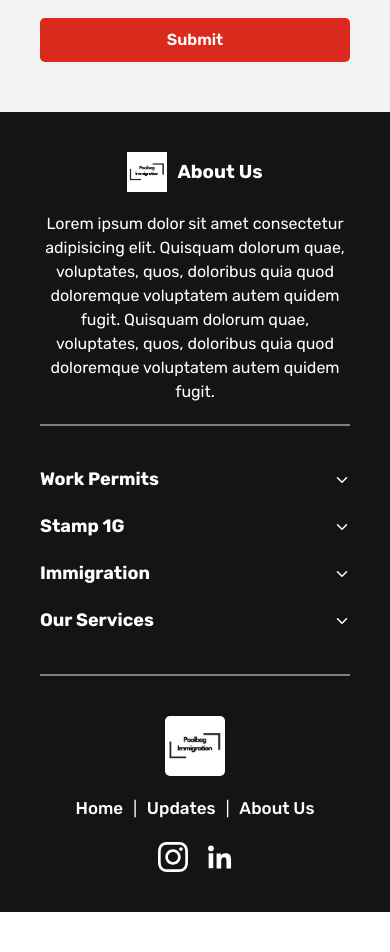
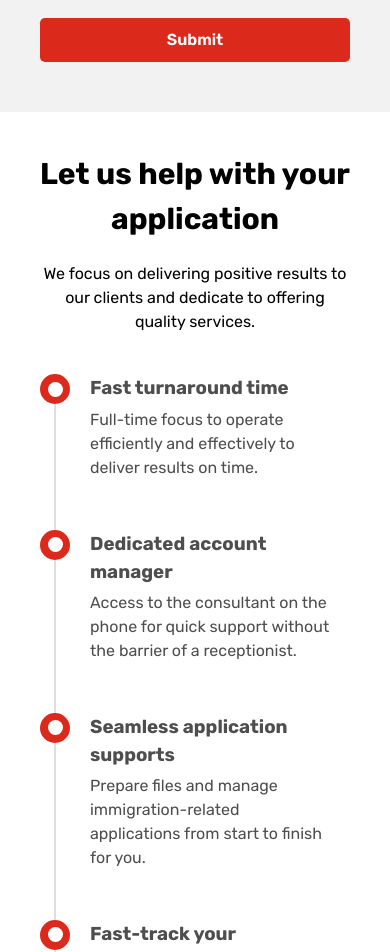
Before and after one commit to TartejBrothers/Poolbeg-Immigration, a React (Create React App) app: page /services/individual in a window 390 px wide. Shown: the part 1034-1986 px from the top of the page. Before the commit the page ends 1946 px from the top, so only its background shows below. Built offline with nearby package versions, Linux system fonts and the light colour scheme.

Commit message:
Updated: Service Individual

```diff
--- a/src/components/footer.jsx
+++ b/src/components/footer.jsx
@@ -135,14 +135,12 @@ export default function Footer() {
             footercolumnfour ? "footerchild activefooter" : "footerchild"
           }
         >
-          <span>
-            <h4
-              onClick={() => {
-                setFootercolumnfour(!footercolumnfour);
-              }}
-            >
-              Our Services{" "}
-            </h4>
+          <span
+            onClick={() => {
+              setFootercolumnfour(!footercolumnfour);
+            }}
+          >
+            <h4>Our Services </h4>
             <ion-icon name="chevron-down"></ion-icon>
           </span>
           <ul>
--- a/src/pages/services-individual.jsx
+++ b/src/pages/services-individual.jsx
@@ -4,7 +4,7 @@ import Navbar from "../components/navbar";
 import Footer from "../components/footer";
 import twitter from "../images/icons/twittercontact.svg";
 import linkedin from "../images/icons/linkedincontact.svg";
-
+import ServicePoints from "../components/elements/servicepoints";
 export default function ServicesIndividual() {
   return (
     <div className="servicemain">
@@ -60,7 +60,32 @@ export default function ServicesIndividual() {
           </div>
         </div>
       </div>
-
+      <div className="servicemainbody">
+        <h1>Let us help with your application</h1>
+        <p>
+          We focus on delivering positive results to our clients and dedicate to
+          offering quality services.
+        </p>
+        <div className="servicepoints">
+          <ServicePoints
+            header="Fast turnaround time"
+            content="Full-time focus to operate efficiently and effectively to deliver
+          results on time."
+          />
+          <ServicePoints
+            header="Dedicated account manager"
+            content="Access to the consultant on the phone for quick support without the barrier of a receptionist."
+          />
+          <ServicePoints
+            header="Seamless application supports"
+            content="Prepare files and manage immigration-related applications from start to finish for you."
+          />
+          <ServicePoints
+            header="Fast-track your application"
+            content="Follow up closely with the Irish department to track your application and liaise on your behalf."
+          />
+        </div>
+      </div>
       <Footer />
     </div>
   );
--- a/src/styles/service.css
+++ b/src/styles/service.css
@@ -28,7 +28,7 @@
   font-size: 48px;
 }
 .servicepoints {
-  max-width: 1000px;
+  max-width: 800px;
   width: 70%;
   margin: 40px auto 10px;
   display: flex;
@@ -86,9 +86,17 @@
   }
   .serviceformleft {
     width: 100% !important;
+    max-width: 100%;
   }
   .serviceformleft h2 {
     font-size: 24px;
     text-align: left !important;
   }
+  .servicemainbody h1 {
+    font-size: 30px;
+    text-align: center;
+  }
+  .servicepoints {
+    width: 100%;
+  }
 }
```
